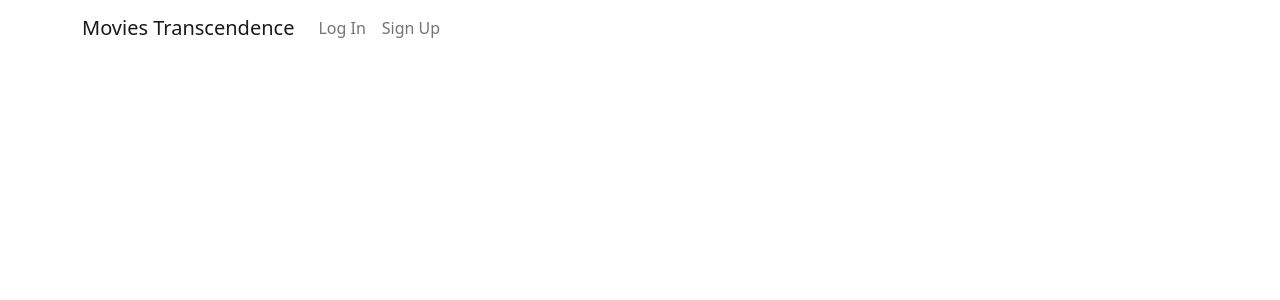
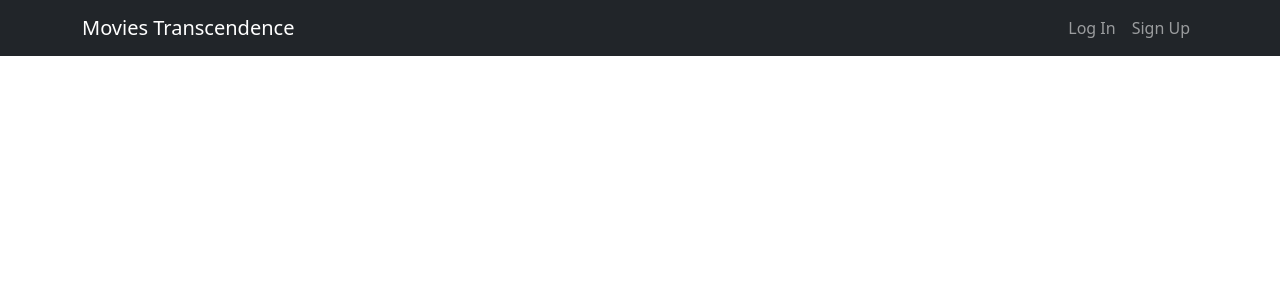
Before and after one commit to KareemElozeiri/Movies-Transcendence-website, a React (Create React App) app in the folder dashboard/: page / in a window 1280 px wide. Shown: the top 300 px of the page. Built offline with nearby package versions, Linux system fonts and the light colour scheme.

Commit message:
guest navbar styling done

```diff
--- a/dashboard/src/components/guest-navbar/GuestNavbar.css
+++ b/dashboard/src/components/guest-navbar/GuestNavbar.css
@@ -0,0 +1,8 @@
+.guest-navbar{
+    background-color: black;
+    color: white;
+}
+
+.guest-navbar-links{
+    margin-right: 0 auto;
+}
--- a/dashboard/src/components/guest-navbar/GuestNavbar.js
+++ b/dashboard/src/components/guest-navbar/GuestNavbar.js
@@ -1,6 +1,7 @@
 import React from 'react';
 import { Container, Nav, Navbar } from 'react-bootstrap';
 import 'bootstrap/dist/css/bootstrap.min.css';
+import "./GuestNavbar.css"
 
 
 class GuestNavbar extends React.Component{
@@ -11,12 +12,12 @@ class GuestNavbar extends React.Component{
 
     render(){
         return (
-            <Navbar bg="white" expand="lg">
+            <Navbar className="navbar navbar-dark bg-dark" expand="lg">
                 <Container>
                     <Navbar.Brand href="/"> <div className="logo-icon"> Movies Transcendence</div></Navbar.Brand>
                     <Navbar.Toggle aria-controls="basic-navbar-nav" />
-                    <Navbar.Collapse id="basic-navbar-nav">
-                        <Nav className="me-auto">
+                    <Navbar.Collapse id="basic-navbar-nav" className='guest-navbar-links"'>
+                        <Nav className="justify-content-end" style={{ width: "100%" }}>
                             <Nav.Link href="/login">Log In</Nav.Link>
                             <Nav.Link href="/signup">Sign Up</Nav.Link>
 
```
Also changed, not shown: 1 other file (tests, documents, lock files or other folders).
